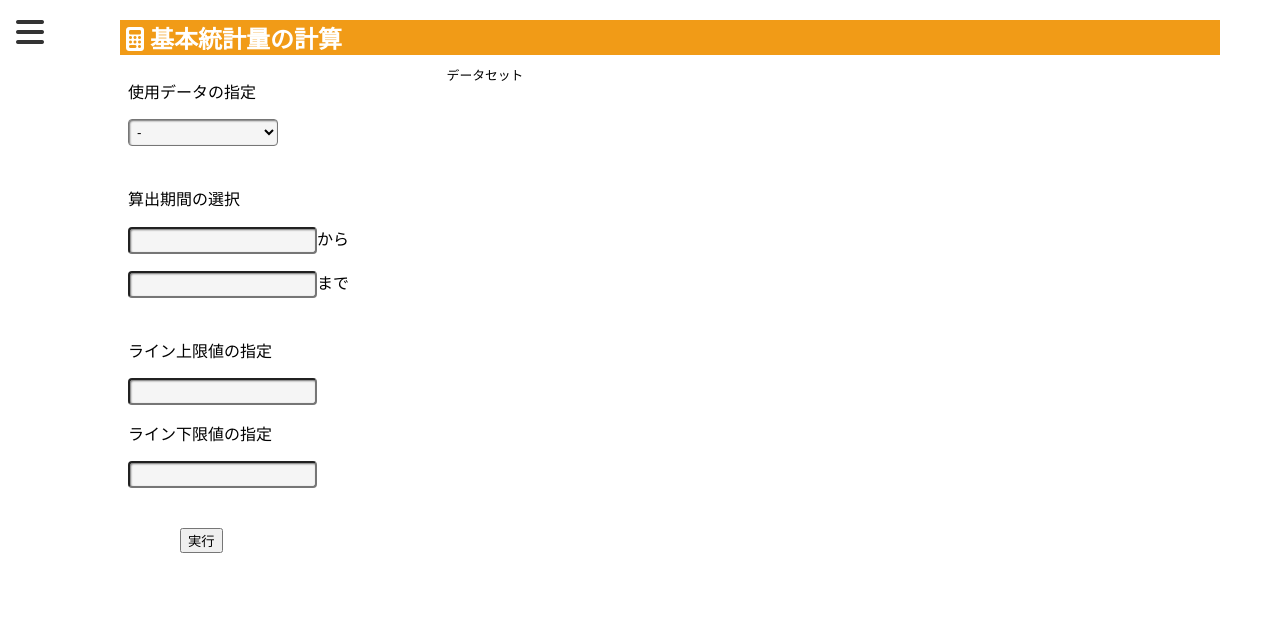
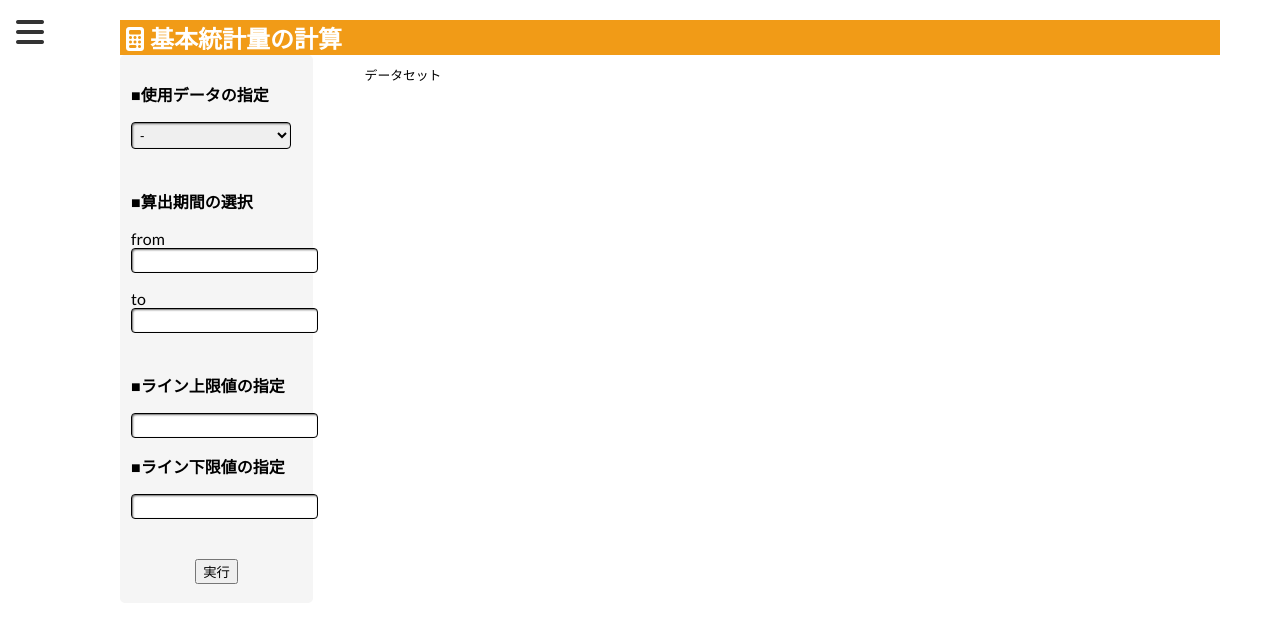
Before and after one commit to yuta-natori/HEMS_energy, a Django app: page /toukei_keisan in a window 1280 px wide. Shown: the part 60-683 px from the top of the page. Run offline with Django 3.2, Linux system fonts and the light colour scheme; some libraries are stand-ins or nearby versions.

Commit message:
基本統計量画面変更

```diff
--- a/app/static/css/jyuyou_class.css
+++ b/app/static/css/jyuyou_class.css
@@ -155,9 +155,13 @@ body {
 .input {
 	float: left;
 	width: 25%;
+	border: solid 3px #F5F5F5;
+	border-radius: .3em;
+	background: #F5F5F5;
 }
 
 .jyuyou_class .jyuyou_inner {
+	font-weight: bold;
 	padding: .5em;
 }
 
@@ -166,6 +170,7 @@ body {
 }
 
 .chiiki {
+	font-weight: bold;
 	padding-left: .5em;
 	padding-bottom: .5em;
 }
--- a/app/static/css/toukei_keisan.css
+++ b/app/static/css/toukei_keisan.css
@@ -154,20 +154,25 @@ body {
 
 .input {
 	float: left;
-	width: 25%;
+	width: 17%;
+	border: solid 3px #F5F5F5;
+	border-radius: .3em;
+	background: #F5F5F5;
 }
 
 .toukei_keisan .toukei_inner {
+	font-weight: bold;
 	padding: .5em;
 }
+
 
 .db_select_data select[name="data"]{
 	border-radius: .3em;
 	padding: 0.3em;
 	transition: 0.3s;
-	border: 1px solidf;
-	box-shadow: 1px 1px 2px 0 #707070 inset ;
-	background: #F5F5F5;
+	border: 1px solid;
+	box-shadow: 1px 1px 2px 0 #696969 inset ;
+	width: 160px;
 }
 
 .kikan_select {
@@ -175,31 +180,38 @@ body {
 	padding-bottom: .5em;
 }
 
+.font_weight {
+	font-weight: bold;
+}
+
+
 .yyyymmdd input[type="text"] {
 	border-radius: .3em;
 	padding: 0.3em;
 	transition: 0.3s;
-	border: 1px solidf;
-	box-shadow: 1px 1px 2px 0 #707070 inset ;
-	background: #F5F5F5;
+	border: 1px solid;
+	box-shadow: 1px 1px 2px 0 #696969 inset ;
+	font-weight: 500;
 }
 
 .number_input {
+	font-weight: 700;
 	padding-left: .5em;
 	padding-bottom: .5em;
 }
+
+
 
 .form_number input[type="number"]{
 	border-radius: .3em;
 	padding: 0.3em;
 	transition: 0.3s;
-	border: 1px solidf;
-	box-shadow: 1px 1px 2px 0 #707070 inset ;
-	background: #F5F5F5;
+	border: 1px solid;
+	box-shadow: 1px 1px 2px 0 #696969 inset ;
 }
 
 .submit {
-	margin-left: 60px;
+	text-align: center;
 }
 
 .cp_tab ul{
--- a/app/templates/app/toukei_keisan.html
+++ b/app/templates/app/toukei_keisan.html
@@ -68,7 +68,7 @@
 				<div class="input">
 
 					<div class="toukei_inner">
-						<p>使用データの指定</p>
+						<p>■使用データの指定</p>
 						<p class="db_select_data"><select name="data" required>
 						<option value="">-</option>
 						<option value="DBデータから選択1">DBデータから選択1</option>
@@ -77,16 +77,18 @@
 					</div>
 
 					<div class="kikan_select">
-						<p>算出期間の選択</p>
-						<p class="yyyymmdd"><input type="text" id="from"/>から</p>
-						<p class="yyyymmdd"><input type="text" id="to"/>まで</p>
+						<p class="font_weight">■算出期間の選択</p>
+						<p class="yyyymmdd">from<br>
+							<input type="text" id="from"/></p>
+						<p class="yyyymmdd">to<br>
+							<input type="text" id="to"/></p>
 					</div>
 
 
 					<div class="number_input">
-						<p>ライン上限値の指定</p>
+						<p>■ライン上限値の指定</p>
 						<p class="form_number"><input type="number"></p>
-						<p>ライン下限値の指定</p>
+						<p>■ライン下限値の指定</p>
 						<p class="form_number"><input type="number"></p>
 					</div>
 
```
Also changed, not shown: app/static/css/style.css (+5 -3 lines).
